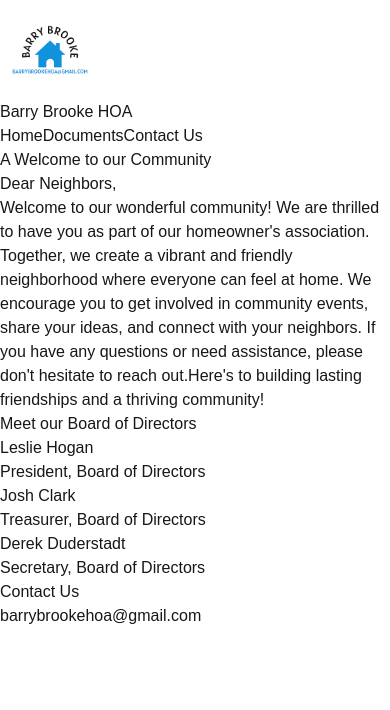
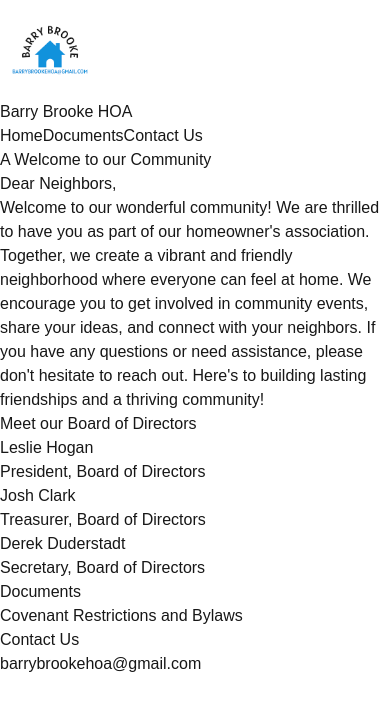
Before and after one commit to dduderstadt/barrybrookehoa, a Next.js app: page / in a window 390 px wide. Shown: the top 710 px of the page. Built offline with nearby package versions, Linux system fonts and the light colour scheme.

Commit message:
Add sticky footer so remove whitespace on mobile, make 'sections' more elegant and responsive on mobile

```diff
--- a/src/app/page.tsx
+++ b/src/app/page.tsx
@@ -7,22 +7,24 @@ export default function Home() {
   return (
     <div className="grid grid-rows-[20px_1fr_20px] min-h-screen pb-20 gap-16 font-[family-name:var(--font-geist-sans)]">
       <Navbar />
-      <main className="grid gap-8 grid-cols-1 md:grid-cols-1 xl:grid-cols-1 bg-white p-3 sm:p-8">
+      <main className="grid gap-8 grid-cols-1 md:grid-cols-1 xl:grid-cols-1 bg-white p-3 sm:p-8 content-start">
         {/* TODO background image of green space/entrance with overlay */}
-        {/* TODO intro/welcome to our community */}
-        <h1 className="text-2xl font-semibold underline">A Welcome to our Community</h1>
-        <Card heading="Dear Neighbors," description="Welcome to our wonderful community! We are thrilled to have you as part of our homeowner's association. Together, we create a vibrant and friendly neighborhood where everyone can feel at home. We encourage you to get involved in community events, share your ideas, and connect with your neighbors. If you have any questions or need assistance, please don't hesitate to reach out.Here's to building lasting friendships and a thriving community!" className="bg-[#1492df]" italic="font-normal" />
+        <h2 className="text-2xl font-semibold underline">A Welcome to our Community</h2>
+        <Card heading="Dear Neighbors," description="Welcome to our wonderful community! We are thrilled to have you as part of our homeowner's association. Together, we create a vibrant and friendly neighborhood where everyone can feel at home. We encourage you to get involved in community events, share your ideas, and connect with your neighbors. If you have any questions or need assistance, please don't hesitate to reach out. Here's to building lasting friendships and a thriving community!" className="bg-[#1492df]" italic="font-normal" />
+        <h2 className="text-2xl font-semibold underline">Meet our Board of Directors</h2>
+        <section className="grid gap-8 grid-cols-3 md:grid-cols-3 xl:grid-cols-3 bg-white">
+          {/* TODO tiles/cards of each board member */}
+          <Card heading="Leslie Hogan" description="President, Board of Directors" className="bg-[#1492df]" italic="italic" />
+          <Card heading="Josh Clark" description="Treasurer, Board of Directors" className="bg-[#1492df]" italic="italic" />
+          <Card heading="Derek Duderstadt" description="Secretary, Board of Directors" className="bg-[#1492df]" italic="italic" />
+        </section>
+        <a href="/documents"><h2 className="text-2xl font-semibold underline">Documents</h2></a>
+        <ul className="list-disc ml-10">
+          <li className="hover:underline"><a href="/documents">Covenant Restrictions and Bylaws</a></li>
+          {/* TODO currently takes you to Documents page, should open up C&R in PDF format */}
+        </ul>
       </main>
-      <section className="grid gap-8 grid-cols-1 md:grid-cols-2 xl:grid-cols-2 bg-white p-3 sm:p-8">
-        <h1 className="text-2xl font-semibold underline">Meet our Board of Directors</h1>
-      </section>
-      <section className="grid gap-8 grid-cols-3 md:grid-cols-3 xl:grid-cols-3 bg-white p-3 sm:p-8">
-        {/* TODO tiles/cards of each board member */}
-        <Card heading="Leslie Hogan" description="President, Board of Directors" className="bg-[#1492df]" italic="italic" />
-        <Card heading="Josh Clark" description="Treasurer, Board of Directors" className="bg-[#1492df]" italic="italic" />
-        <Card heading="Derek Duderstadt" description="Secretary, Board of Directors" className="bg-[#1492df]" italic="italic" />
-      </section>
       <Footer />
-    </div>
+    </div >
   );
 }
--- a/src/components/Footer.tsx
+++ b/src/components/Footer.tsx
@@ -1,8 +1,8 @@
 
 export default function Footer() {
     return (
-        <footer className="row-start-10 flex gap-6 flex-wrap items-center justify-center">
-            <h1 className="text-xl font-semibold">Contact Us</h1>
+        <footer className="flex gap-6 flex-wrap items-center justify-center">
+            <h2 className="text-xl font-semibold">Contact Us</h2>
             <a className="hover:underline hover:underline-offset-4" href="mailto:barrybrookehoa@gmail.com" rel="noopener noreferrer">barrybrookehoa@gmail.com</a>
         </footer>
     );
```
